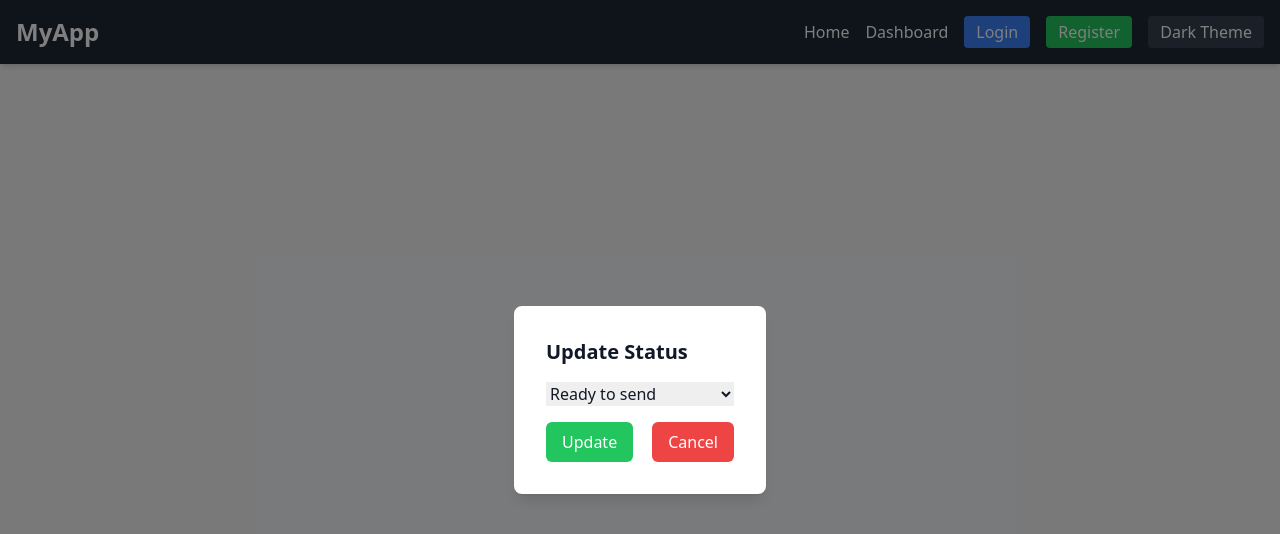
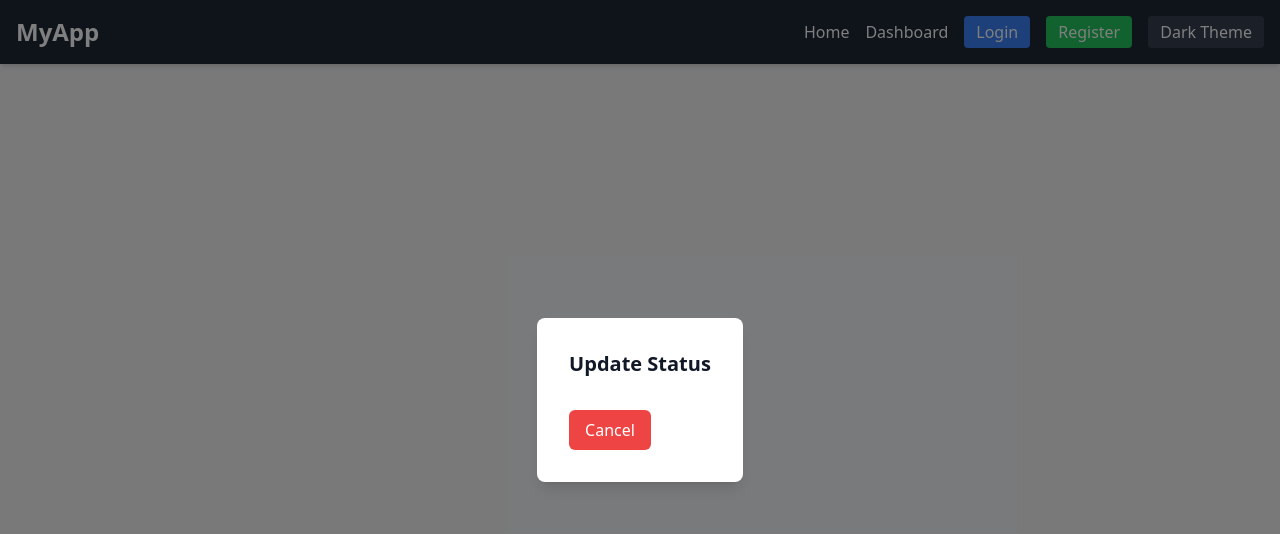
Before and after one commit to ChrisBradford2/my-job-book, a Next.js app: page /components/StatusModal in a window 1280 px wide. Shown: the top 534 px of the page. Built offline with nearby package versions, Linux system fonts and the light colour scheme.

Commit message:
Improve workflow

```diff
--- a/pages/components/StatusModal.tsx
+++ b/pages/components/StatusModal.tsx
@@ -1,41 +1,72 @@
 // components/StatusModal.tsx
-import React, { useState } from 'react';
+import React, { useState, useEffect } from 'react';
 
 type StatusModalProps = {
   currentStatus: string;
+  followUpDate?: string;
   onUpdateStatus: (status: string, additionalData?: any) => void;
   onClose: () => void;
 };
 
-const StatusModal: React.FC<StatusModalProps> = ({ currentStatus, onUpdateStatus, onClose }) => {
+const StatusModal: React.FC<StatusModalProps> = ({ currentStatus, followUpDate, onUpdateStatus, onClose }) => {
   const [newStatus, setNewStatus] = useState(currentStatus);
   const [cvSent, setCvSent] = useState(false);
   const [coverLetterSent, setCoverLetterSent] = useState(false);
   const [interviewDate, setInterviewDate] = useState('');
+  const [step, setStep] = useState(0);
 
-  const handleUpdateStatus = () => {
-    if (newStatus === 'Ready to send' && (!cvSent || !coverLetterSent)) {
+  const isFollowUpEnabled = followUpDate ? new Date() >= new Date(followUpDate) : false;
+
+  useEffect(() => {
+    if (currentStatus === 'Application sent') {
+      setStep(2);
+    } else if (currentStatus !== 'Ready to send') {
+      setStep(2);
+    }
+  }, [currentStatus]);
+
+  const handleNextStep = () => {
+    if (step === 0) {
+      if (!cvSent || !coverLetterSent) {
         alert("You must send both CV and cover letter to proceed.");
         return;
       }
+      setNewStatus('Application sent');
+      setStep(1);
+      handleUpdateStatus('Application sent', {
+        applicationDate: new Date().toISOString(),
+        followUpDate: new Date(Date.now() + 7 * 24 * 60 * 60 * 1000).toISOString(),
+      });
+    } else {
+      setStep(step + 1);
+    }
+  };
 
-    const additionalData: any = {};
-    if (newStatus === 'Application sent') {
-      additionalData.applicationDate = new Date().toISOString();
-      additionalData.followUpDate = new Date(Date.now() + 7 * 24 * 60 * 60 * 1000).toISOString();
-    } else if (newStatus === 'Interview scheduled') {
-      additionalData.interviewDate = interviewDate;
+  const handleUpdateStatus = (status: string, additionalData?: any) => {
+    const additionalDataObj: any = {};
+    if (status === 'Application sent') {
+      additionalDataObj.applicationDate = new Date().toISOString();
+      additionalDataObj.followUpDate = new Date(Date.now() + 7 * 24 * 60 * 60 * 1000).toISOString();
+    } else if (status === 'Interview scheduled') {
+      additionalDataObj.interviewDate = interviewDate;
     }
 
-    onUpdateStatus(newStatus, additionalData);
+    onUpdateStatus(status, { ...additionalDataObj, ...additionalData });
+  };
+
+  const handleStatusChange = (status: string) => {
+    setNewStatus(status);
+    handleUpdateStatus(status);
+    if (status !== 'Contacted by recruiter') {
       onClose();
+    }
   };
 
   return (
     <div className="fixed inset-0 bg-black bg-opacity-50 flex items-center justify-center z-50">
       <div className="bg-white p-8 rounded-lg shadow-lg">
         <h2 className="text-xl font-semibold mb-4">Update Status</h2>
-        {currentStatus === 'Ready to send' && (
+        {step === 0 && (
           <div className="mb-4">
             <h3 className="font-semibold">Before proceeding:</h3>
             <div>
@@ -50,36 +81,59 @@ const StatusModal: React.FC<StatusModalProps> = ({ currentStatus, onUpdateStatus
                 I have sent my cover letter
               </label>
             </div>
+            <button onClick={handleNextStep} className="mt-4 px-4 py-2 bg-blue-500 text-white rounded-md hover:bg-blue-700">
+              Next
+            </button>
           </div>
         )}
-        {newStatus === 'Interview scheduled' && (
+        {step === 1 && (
+          <div className="mb-4">
+            <p>Your application has been sent.</p>
+            <button onClick={() => setStep(2)} className="mt-4 px-4 py-2 bg-green-500 text-white rounded-md hover:bg-green-700">
+              Confirm
+            </button>
+          </div>
+        )}
+        {step === 2 && newStatus === 'Application sent' && (
+          <div className="mb-4">
+            <h3 className="font-semibold">Select the status:</h3>
+            <div>
+              <button
+                onClick={() => handleStatusChange('Follow-up sent')}
+                className={`mt-4 px-4 py-2 rounded-md ${
+                  isFollowUpEnabled ? 'bg-yellow-500 text-white hover:bg-yellow-700' : 'bg-gray-300 text-gray-500 cursor-not-allowed'
+                }`}
+                disabled={!isFollowUpEnabled}
+              >
+                Follow-up sent
+              </button>
+            </div>
+            <div>
+              <button onClick={() => handleStatusChange('Contacted by recruiter')} className="mt-4 px-4 py-2 bg-green-500 text-white rounded-md hover:bg-green-700">
+                Contacted by recruiter
+              </button>
+            </div>
+            <div>
+              <button onClick={() => handleStatusChange('Rejected')} className="mt-4 px-4 py-2 bg-red-500 text-white rounded-md hover:bg-red-700">
+                Rejected
+              </button>
+            </div>
+          </div>
+        )}
+        {step === 2 && newStatus === 'Contacted by recruiter' && (
           <div className="mb-4">
             <label>
               Interview Date:
               <input type="date" value={interviewDate} onChange={(e) => setInterviewDate(e.target.value)} />
             </label>
+            <button onClick={() => handleStatusChange('Interview scheduled')} className="mt-4 px-4 py-2 bg-green-500 text-white rounded-md hover:bg-green-700">
+              Schedule Interview
+            </button>
           </div>
         )}
-        <div className="mb-4">
-          <label>
-            <select value={newStatus} onChange={(e) => setNewStatus(e.target.value)}>
-              <option value="Ready to send">Ready to send</option>
-              <option value="Application sent">Application sent</option>
-              <option value="Follow-up sent">Follow-up sent</option>
-              <option value="Contacted by recruiter">Contacted by recruiter</option>
-              <option value="Interview scheduled">Interview scheduled</option>
-              <option value="Rejected">Rejected</option>
-            </select>
-          </label>
-        </div>
-        <div className="flex justify-between">
-          <button onClick={handleUpdateStatus} className="px-4 py-2 bg-green-500 text-white rounded-md hover:bg-green-700">
-            Update
-          </button>
-          <button onClick={onClose} className="px-4 py-2 bg-red-500 text-white rounded-md hover:bg-red-700">
+        <button onClick={onClose} className="mt-4 px-4 py-2 bg-red-500 text-white rounded-md hover:bg-red-700">
           Cancel
         </button>
-        </div>
       </div>
     </div>
   );
```
Lines whose indentation alone changed are shown as unchanged.
